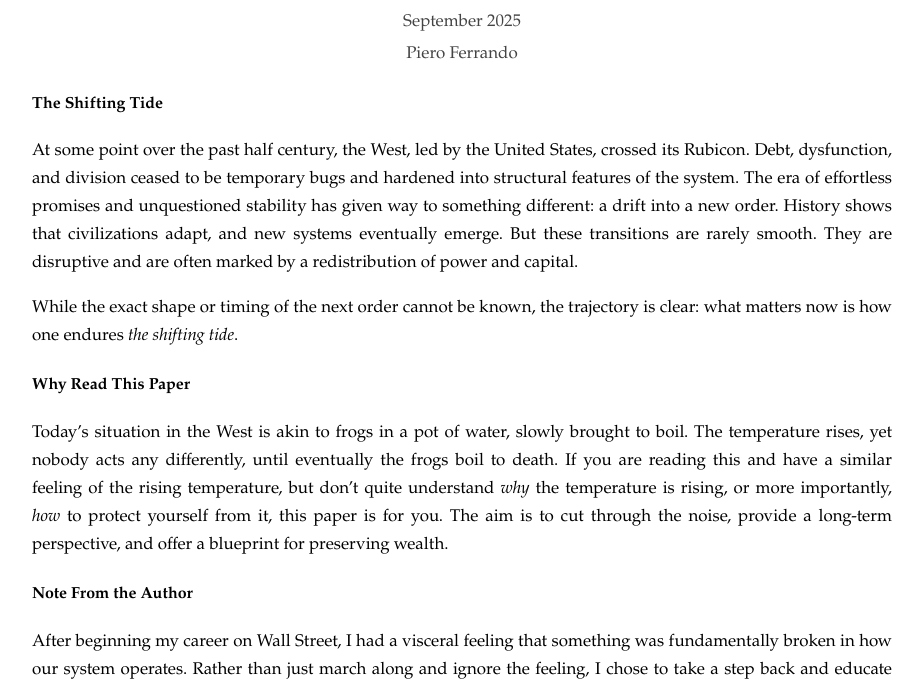
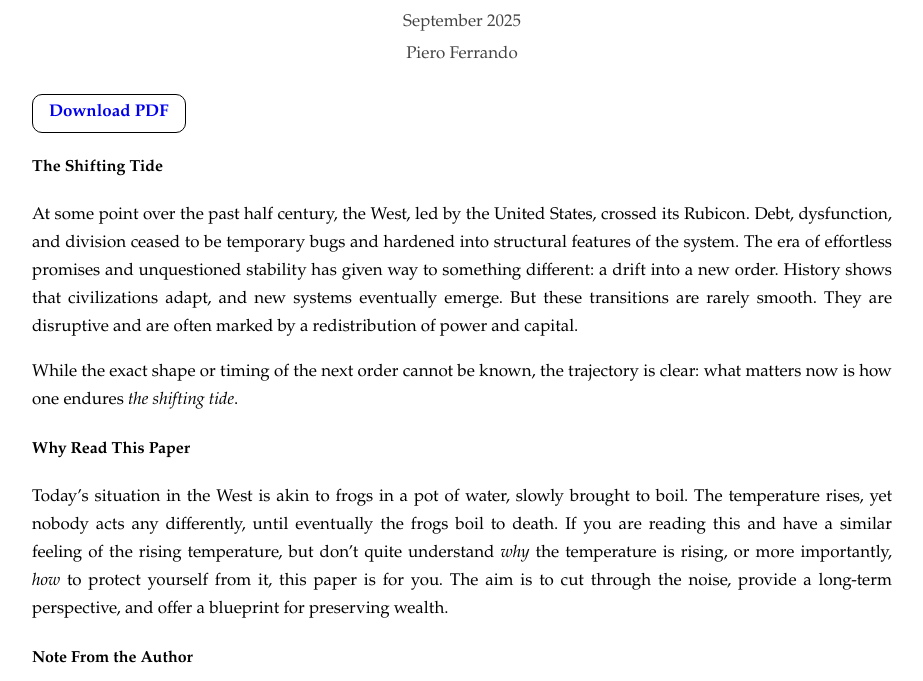
Before and after one commit to pieroferrando/theshiftingtide, a plain HTML site: page index.html in a window 1280 px wide. Shown: the part 129-810 px from the top of the page, without its empty margins (178-1101 px from the left). Drawn offline with Linux system fonts and the light colour scheme.

Commit message:
Update index.html

```diff
--- a/index.html
+++ b/index.html
@@ -47,6 +47,13 @@
       <p class="sub">Safeguarding Capital in an Era of Systemic Shifts</p>
       <p class="date">September 2025</p>
       <p class="author">Piero Ferrando</p>
+      <!-- Download button added below the name -->
+      <p>
+        <a href="The%20Shifting%20Tide%20-%20PDF.pdf" download
+           style="display:inline-block;padding:10px 16px;border:1px solid var(--fg);border-radius:10px;text-decoration:none;font-weight:600;line-height:1;margin-top:8px;">
+          Download PDF
+        </a>
+      </p>
     </header>
 
     <section id="front-blurbs" aria-label="Front matter">
@@ -224,7 +231,7 @@
       <figure class="single"><img src="figure17.png" alt="Figure 17" data-zoom /></figure>
       <p>In the late 1980s, liberalization and easy money fueled one of the largest asset bubbles in history. Equity and property prices soared as leverage surged across households and corporations. When the bubble burst in 1989/90, banks were left with massive bad loans, growth stagnated, and deflation set in. The Bank of Japan cut rates and later pioneered quantitative easing, or "<em>money printing</em>".</p>
       <p>Unlike in the United States after 2008, these policies failed to revive growth. Japan’s private sector was already over-leveraged, banks were paralyzed by non-performing loans, and the BOJ’s response was hesitant. By contrast, US authorities moved quickly after 2008, recapitalizing banks, socializing losses, and launching QE at scale. Confidence in the dollar and deep capital markets meant liquidity flowed back into equities, real estate, and bonds. This is not to say the Japanese case could not happen in the US, only that in 2008, swift action and global trust in the dollar meant America got lucky.</p>
-      <p>>In Japan, <em>easy money</em> fell into a broken banking system and a debt-saturated, aging economy. Equity markets took thirty-five years to recover their 1989 highs, property prices never fully bounced back, but most importantly, <strong>the value of the yen collapsed</strong>. For global investors, even modest gains in yen terms across asset classes vanished when measured against gold, dollars, or other commodities.</p>
+      <p>In Japan, <em>easy money</em> fell into a broken banking system and a debt-saturated, aging economy. Equity markets took thirty-five years to recover their 1989 highs, property prices never fully bounced back, but most importantly, <strong>the value of the yen collapsed</strong>. For global investors, even modest gains in yen terms across asset classes vanished when measured against gold, dollars, or other commodities.</p>
       <figure class="single"><img src="figure18.png" alt="Figure 18" data-zoom /></figure>
       <figure class="single"><img src="figure19.png" alt="Figure 19" data-zoom /></figure>
       <p>Japan’s monetary experiment continues today, with debt-to-GDP already at 250% and heading toward 300%. Three decades of zero interest rates have kept default at bay, but at the cost of the destruction of the yen, stagnant growth, and a slow erosion of its former strength. Sooner or later, bonds will reprice and yields will surge: an outright default can no longer be ruled out.</p>
```
